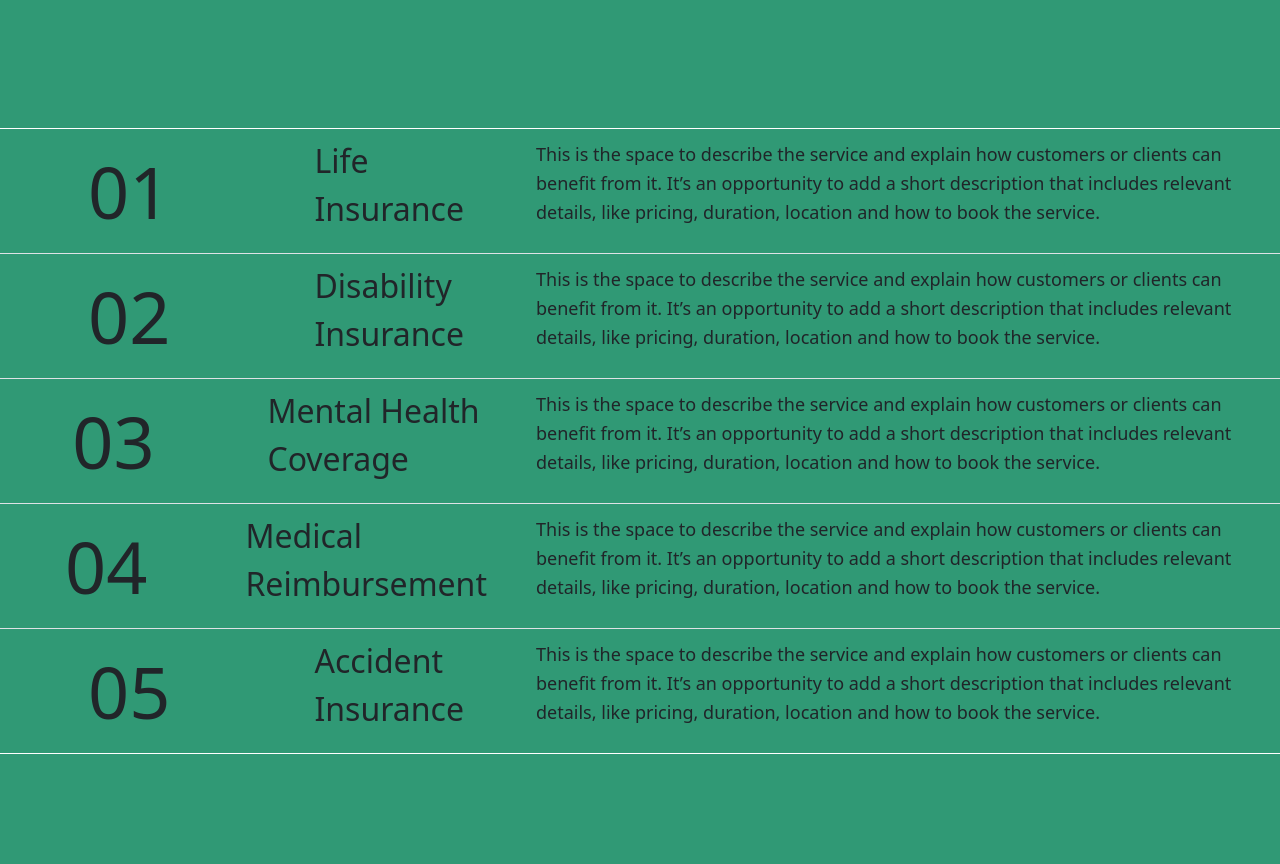
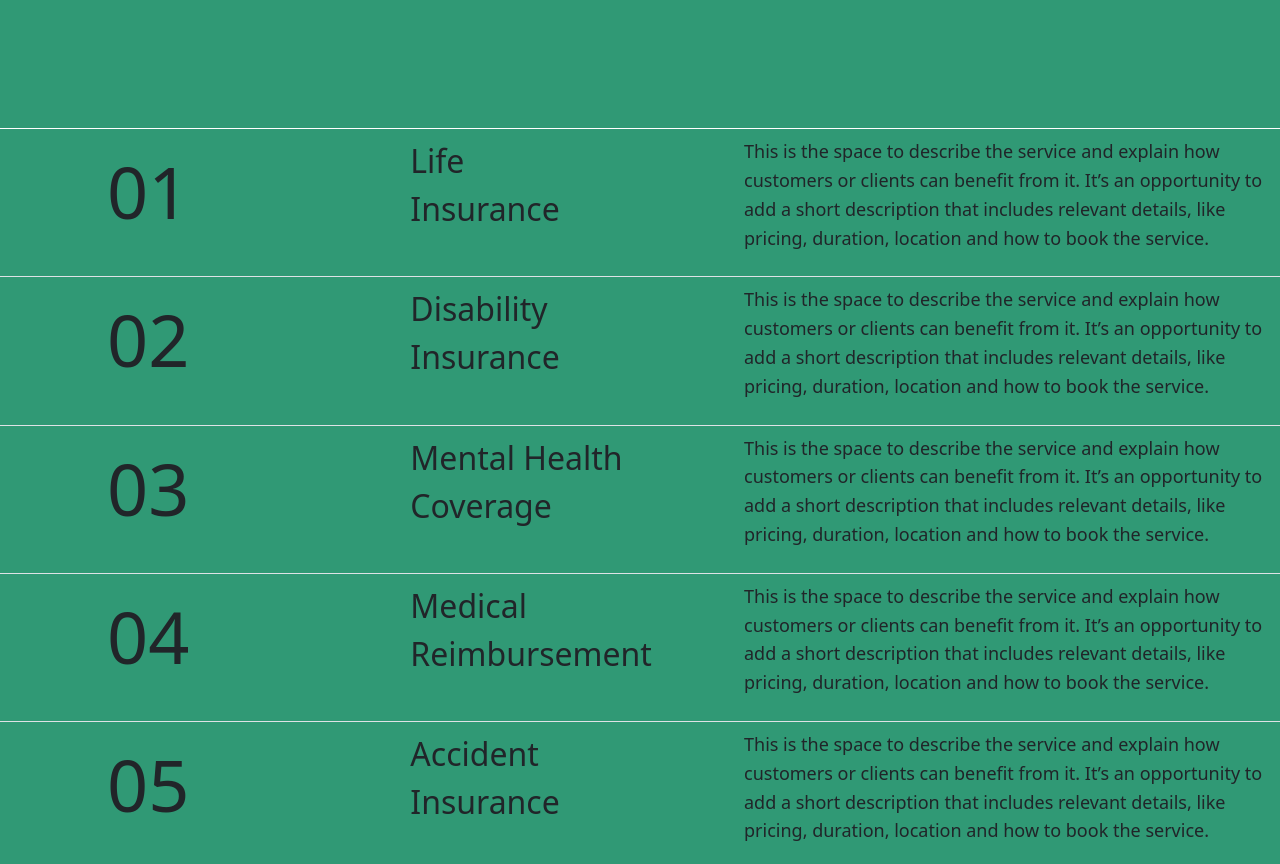
Before and after one commit to ShimaAkrami/landing-page-insurane, a website: page index.html in a window 1280 px wide. Shown: the part 1080-1944 px from the top of the page. Drawn offline with Linux system fonts and the light colour scheme.

Commit message:
finished

```diff
--- a/assets/css/style.scss
+++ b/assets/css/style.scss
@@ -609,7 +609,7 @@ body {
 
         .colom-second {
 
-            padding-top: 500px;
+
 
 
 
--- a/index.html
+++ b/index.html
@@ -171,11 +171,11 @@
       <ul class="list-group list-group-flush  ">
         <li class="list-group-item d-flex  ">
 
-          <div class="span-right d-flex col-lg-5  size-list">
-            <div class="span-number">
+          <div class="span-right d-flex col-lg-7  size-list">
+            <div class="span-number col-lg-2">
               <span>01</span>
             </div>
-            <div class="span-he">
+            <div class="span-he  col-lg-4">
               <span>
                 Life <br />
                 Insurance
@@ -183,7 +183,7 @@
             </div>
 
           </div>
-          <div class="paragraph-list d-flex align-items-center  col-lg-7">
+          <div class="paragraph-list d-flex align-items-center  col-lg-5">
             <p>This is the space to describe the service and explain how customers or clients can benefit from it.
               It’s
               an opportunity to add a short description that includes relevant details, like pricing, duration,
@@ -192,11 +192,11 @@
           </div>
         </li>
         <li class="list-group-item d-flex ">
-          <div class="span-right d-flex col-lg-5 size-list">
-            <div class="span-number">
+          <div class="span-right d-flex col-lg-7 size-list">
+            <div class="span-number  col-lg-2">
               <span>02</span>
             </div>
-            <div class="span-he">
+            <div class="span-he  col-lg-4">
               <span>
                 Disability<br />
 
@@ -205,7 +205,7 @@
             </div>
 
           </div>
-          <div class="paragraph-list col-lg-7 d-flex align-items-center ">
+          <div class="paragraph-list col-lg-5 d-flex align-items-center ">
             <p>This is the space to describe the service and explain how customers or clients can benefit from it.
               It’s
               an opportunity to add a short description that includes relevant details, like pricing, duration,
@@ -214,11 +214,11 @@
           </div>
         </li>
         <li class="list-group-item d-flex ">
-          <div class="span-right d-flex col-lg-5  size-list">
-            <div class="span-number">
+          <div class="span-right d-flex col-lg-7  size-list">
+            <div class="span-number  col-lg-2">
               <span>03</span>
             </div>
-            <div class="span-he">
+            <div class="span-he  col-lg-4">
               <span>
                 Mental Health<br />
                 Coverage
@@ -228,7 +228,7 @@
             </div>
 
           </div>
-          <div class="paragraph-list col-lg-7 d-flex align-items-center">
+          <div class="paragraph-list col-lg-5 d-flex align-items-center">
             <p>This is the space to describe the service and explain how customers or clients can benefit from it.
               It’s
               an opportunity to add a short description that includes relevant details, like pricing, duration,
@@ -237,11 +237,11 @@
           </div>
         </li>
         <li class="list-group-item d-flex ">
-          <div class="span-right d-flex col-lg-5 size-list">
-            <div class="span-number">
+          <div class="span-right d-flex col-lg-7 size-list">
+            <div class="span-number  col-lg-2">
               <span>04</span>
             </div>
-            <div class="span-he">
+            <div class="span-he  col-lg-4">
               <span>
                 Medical<br />
                 Reimbursement
@@ -250,7 +250,7 @@
             </div>
 
           </div>
-          <div class="paragraph-list col-lg-7  d-flex align-items-center">
+          <div class="paragraph-list col-lg-5  d-flex align-items-center">
             <p>This is the space to describe the service and explain how customers or clients can benefit from it.
               It’s
               an opportunity to add a short description that includes relevant details, like pricing, duration,
@@ -259,11 +259,11 @@
           </div>
         </li>
         <li class="list-group-item d-flex">
-          <div class="span-right d-flex col-lg-5 size-list">
-            <div class="span-number">
+          <div class="span-right d-flex col-lg-7 size-list">
+            <div class="span-number  col-lg-2">
               <span>05</span>
             </div>
-            <div class="span-he">
+            <div class="span-he  col-lg-4">
               <span>
                 Accident<br />
                 Insurance
@@ -272,7 +272,7 @@
             </div>
 
           </div>
-          <div class="paragraph-list col-lg-7  d-flex align-items-center">
+          <div class="paragraph-list col-lg-5  d-flex align-items-center">
             <p>This is the space to describe the service and explain how customers or clients can benefit from it.
               It’s
               an opportunity to add a short description that includes relevant details, like pricing, duration,
```
Also changed, not shown: assets/css/style.css, 1 other file.
